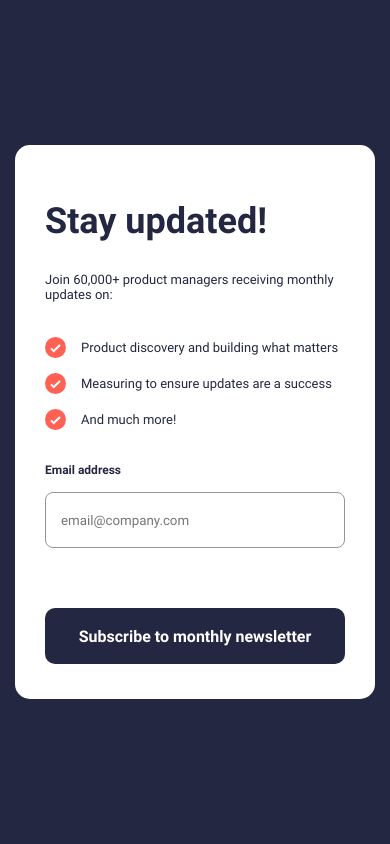
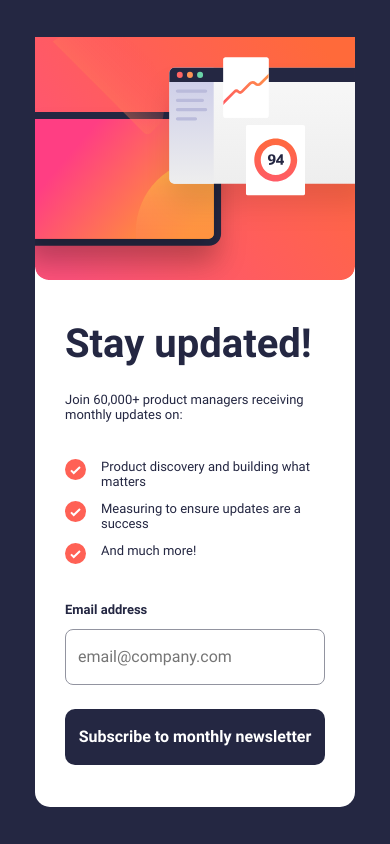
Before and after one commit to Lor3m1psum/lor3m1psum.github.io, a plain HTML site: page index.html in a window 390 px wide. Drawn offline with Linux system fonts and the light colour scheme.

Commit message:
apply best practices and semantic html

```diff
--- a/index.html
+++ b/index.html
@@ -19,7 +19,7 @@
   <body>
     <!-- sign up card -->
     <main class="container" id="main-card">
-      <section class="card1">
+      <section class="card-content">
         <h1 class="title">Stay updated!</h1>
         <p class="join-message">
           Join 60,000+ product managers receiving monthly updates on:
@@ -47,20 +47,18 @@
           </button>
         </form>
       </section>
-      <section class="card2">
+      <figure class="card-image">
         <img
-          class="illustration"
+          class="illustration-desktop"
           src="./assets/images/illustration-sign-up-desktop.svg"
           alt=""
         />
-      </section>
-      <section class="cardmobile" style="display: none">
         <img
-          class="illustrationMob"
+          class="illustration-mobile"
           src="./assets/images/illustration-sign-up-mobile.svg"
           alt=""
         />
-      </section>
+      </figure>
     </main>
 
     <!-- sucessfully subscribed card -->
@@ -69,10 +67,10 @@
       <h1 class="thanks-message">Thanks for subscribing!</h1>
       <p class="confirmation-message">
         A confirmation email has been sent to
-        <b id="show-email">lala@lala.com</b>. Please open it and click the
-        button inside to confirm your subscription.
+        <b id="show-email"></b>. Please open it and click the button inside to
+        confirm your subscription.
       </p>
-      <button id="dismiss-message" class="btn btn-dark">Dismiss message</button>
+      <button id="dismiss-message" class="btn">Dismiss message</button>
     </section>
     <script src="./index.js"></script>
   </body>
--- a/index.js
+++ b/index.js
@@ -29,7 +29,7 @@ function verifyEmail(userEmail) {
     mainCard.classList.add("hide");
     successCard.classList.remove("hide");
     successCard.classList.add("show");
-    showEmail.innerHTML = userEmail.value;
+    showEmail.textContent = userEmail.value;
     userEmail.value = "";
   }
 }
--- a/style.css
+++ b/style.css
@@ -3,10 +3,6 @@
   padding: 0;
   box-sizing: border-box;
   font-family: robotoRegularFont;
-}
-
-html {
-  font-size: 62.5%;
 }
 
 :root {
@@ -46,52 +42,48 @@ body {
 .container {
   background-color: var(--White);
   border-radius: 36px;
-  padding: 30px;
+  padding: 22px;
   display: flex;
-  width: 960px;
   justify-content: space-between;
 }
 
-.main-card {
+.card-content {
   display: flex;
-  justify-content: center;
-}
-
-.card1 {
-  display: flex;
-  padding: 35px;
-  max-width: 480px;
+  padding: 35px 50px;
+  max-width: 30rem;
   flex-direction: column;
   justify-content: start;
 }
 
 .title {
-  font-size: 5.6rem;
+  font-size: 3.6rem;
   font-family: robotoBoldFont;
   color: var(--Dark-Slate-Grey);
   margin-top: 25px;
-  margin-bottom: 30px;
+  margin-bottom: 25px;
 }
 
 .join-message {
   font-size: medium;
   color: var(--Dark-Slate-Grey);
-  margin-bottom: 15px;
+  margin-bottom: 12px;
 }
 
-ul {
+ul.list-items {
+  display: block;
   list-style: none;
-  margin: 20px 0 30px 0;
+  margin: 25px 0 35px 0;
   color: var(--Dark-Slate-Grey);
   padding: 0;
-  font-size: small;
+  font-size: medium;
 }
 
 li.item {
+  display: flex;
   margin-bottom: 12px;
 }
 
-li::before {
+li.item::before {
   vertical-align: middle;
   content: url(./assets/images/icon-list.svg);
   margin-right: 15px;
@@ -99,7 +91,7 @@ li::before {
 
 .email-label {
   font-family: robotoBoldFont;
-  font-size: 12px;
+  font-size: small;
   color: var(--Dark-Slate-Grey);
 }
 
@@ -111,11 +103,11 @@ li::before {
 
 .form {
   height: 56px;
-  padding: 15px;
-  margin: 15px 0;
+  padding: 12px;
+  margin: 12px 0;
   border-radius: 8px;
   border: 1px solid #9294a0;
-  width: 100%;
+  font-size: medium;
 }
 
 .form:focus {
@@ -127,13 +119,12 @@ li::before {
 
 .btn {
   border-radius: 10px;
-  font-size: 16px;
+  font-size: medium;
   color: var(--White);
   font-family: robotoBoldFont;
   border: none;
-  margin: 25px 0 25px 0;
+  margin: 12px 0 12px 0;
   background-color: var(--Dark-Slate-Grey);
-  width: 100%;
   height: 56px;
   cursor: pointer;
   transition: 0.8s ease;
@@ -146,8 +137,18 @@ li::before {
   color: var(--White);
 }
 
-.illustration {
+.card-image {
+  display: flex;
+  align-self: center;
+  padding-left: 1rem;
+}
+
+.illustration-desktop {
   width: 100%;
+}
+
+.illustration-mobile {
+  display: none;
 }
 
 .show {
@@ -170,13 +171,13 @@ li::before {
 }
 
 .thanks-message {
-  font-size: 56px;
+  font-size: 3.6rem;
   font-family: robotoBoldFont;
   margin: 30px 0px 0px 0px;
 }
 
 .confirmation-message {
-  font-size: 16px;
+  font-size: medium;
   font-family: robotoRegularFont;
   margin: 30px 0px 30px 0px;
 }
@@ -184,7 +185,7 @@ li::before {
 .invalidEmail {
   border: 1px solid var(--Tomato);
   border-radius: 8px;
-  font-size: 16px;
+  font-size: medium;
   outline: none;
   color: var(--Tomato);
   background-color: var(--Brown);
@@ -193,34 +194,38 @@ li::before {
 .invalidStyle {
   color: var(--Tomato);
   padding-left: 190px;
-  font-size: 12px;
+  font-size: small;
   font-family: robotoBoldFont;
 }
 
 @media only screen and (max-width: 990px) {
   .container {
     flex-flow: column-reverse;
-    width: 360px;
-    padding: 15px;
+    justify-content: center;
+    max-width: 20rem;
+    padding: 0px 15px 15px;
     border-radius: 15px;
-    justify-content: flex-start;
   }
 
-  li.item {
-    align-items: flex-start;
+  .card-image {
+    display: flex;
+    max-width: 20rem;
+    justify-content: flex-start;
+    align-self: center;
   }
 
   .title {
-    font-size: 36px;
+    font-size: 2.5rem;
+    margin-bottom: 25px;
   }
 
-  .card1 {
+  .card-content {
     margin: 0;
     padding: 15px;
     max-width: 360px;
   }
 
-  .card2 {
+  .card-image {
     max-width: 350px;
     margin: 0;
     padding: 0;
@@ -228,31 +233,31 @@ li::before {
 
   .join-message {
     max-width: 350px;
-    font-size: 13px;
+    font-size: small;
   }
 
-  ul {
-    font-size: 13px;
+  ul.list-items {
+    font-size: small;
+  }
+
+  li::content {
+    text-align: justify;
   }
 
   .confirmation-message {
-    margin-bottom: 140px;
-    font-size: 13px;
+    margin-bottom: 80px;
+    font-size: small;
   }
 
-  .illustration {
+  .illustration-desktop {
     display: none;
   }
 
-  .illustrationMob {
-    width: 360px;
+  .illustration-mobile {
+    display: flex;
+    align-items: flex-start;
+    max-width: 20rem;
     padding: 0%;
     margin: 0%;
   }
-
-  .btn {
-    position: relative;
-    bottom: -20px;
-    width: 300px;
-  }
 }
```
